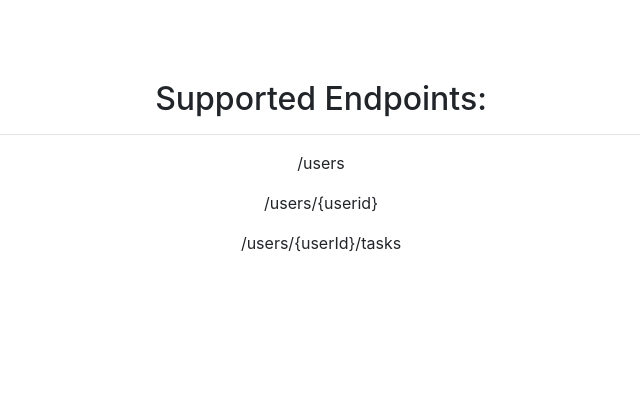
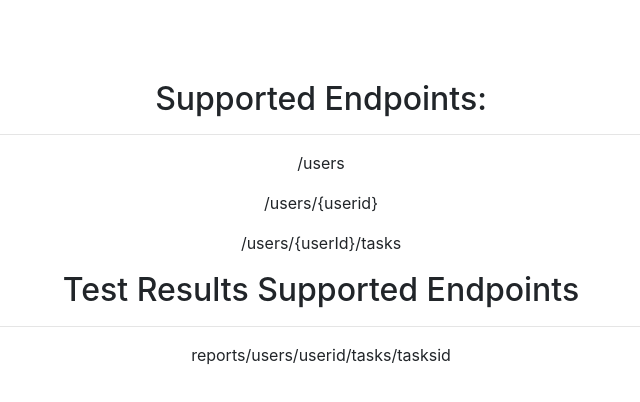
Before and after one commit to North-Seattle-College/ad440-winter2021-thursday-repo, a React (Create React App) app in the folder ui/react-ui/: page / in a window 1280 px wide. Shown: the top 402 px of the page, without its empty margins (319-959 px from the left). Built offline with nearby package versions, Linux system fonts and the light colour scheme.

Commit message:
modified and added code

```diff
--- a/ui/react-ui/package.json
+++ b/ui/react-ui/package.json
@@ -9,6 +9,7 @@
     "bootstrap": "^4.6.0",
     "react": "^17.0.1",
     "react-bootstrap": "^1.4.3",
+    "react-json-to-table": "^0.1.7",
     "react-dom": "^17.0.1",
     "react-router-dom": "^5.2.0",
     "react-scripts": "4.0.1",
--- a/ui/react-ui/src/components/routes/home/Home.js
+++ b/ui/react-ui/src/components/routes/home/Home.js
@@ -6,6 +6,9 @@ let Home = () => {
   let userTasksEndpoint = '/users/{userId}/tasks';
   var userIdEndpoint = '/users/{userid}';
 
+  //test results endpoints
+  var usersUserIdTasksTaskIdTestReport = 'reports/users/userid/tasks/tasksid'
+
   return (
     <Container className="text-center mt-5">
       <h2>Supported Endpoints:</h2>
@@ -13,7 +16,14 @@ let Home = () => {
       <p>{usersEndpoint}</p>
       <p>{userIdEndpoint}</p>
       <p>{userTasksEndpoint}</p>
+
+      <h2>Test Results Supported Endpoints</h2>
+      <hr/>
+      <p>{usersUserIdTasksTaskIdTestReport}</p>
+
     </Container>
+
+
   )
 }
 
--- a/ui/react-ui/src/components/routes/reports/users_userid_tasks_taskid.js
+++ b/ui/react-ui/src/components/routes/reports/users_userid_tasks_taskid.js
@@ -3,7 +3,7 @@ import { JsonToTable } from "react-json-to-table";
 
 function usersUserIdTasksTaskIdReport() {
     const [jsonReport, setJsonReport] = useState('');
-    const jsonUrl = "https://nate-temp-bucket.s3-us-west-2.amazonaws.com/report users user_id tasks task_id.json";
+    const jsonUrl = "https://nate-temp-bucket.s3-us-west-2.amazonaws.com/report_users_user_id_tasks_task_id.json";
 
     const getReport = async () => {
         const response = await fetch(jsonUrl)
@@ -17,10 +17,10 @@ function usersUserIdTasksTaskIdReport() {
 
     return (
         <div className="userIdRportTable">
-            <h1>/users/{'{'}user_id{'}'} Serverless-Artillery Report</h1>
+            <h1>/users/{'{'}user_id{'}'}/tasks/{'{'}task_id{'}'} Serverless-Artillery Report</h1>
             <JsonToTable json={jsonReport}/>
         </div>
     );
 }
 
-export default UserIdReport;
+export default usersUserIdTasksTaskIdReport;
```
Also changed, not shown: 1 other file (tests, documents, lock files or other folders).
